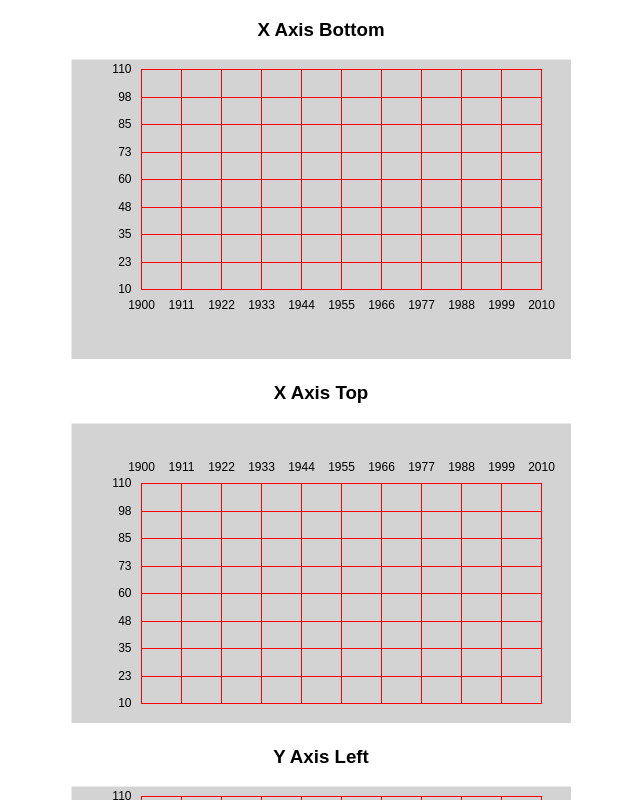
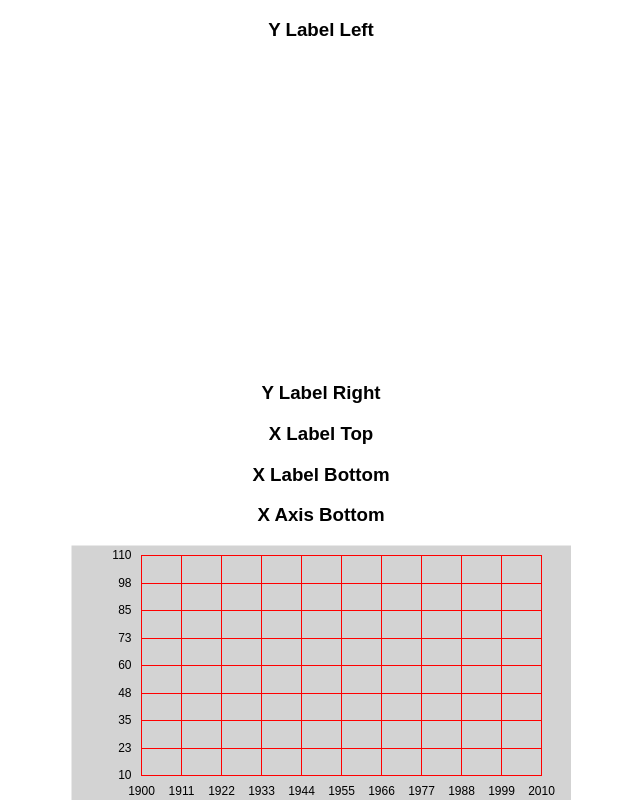
Before and after one commit to t4sk/react-canvas-time-series, a React (Create React App) app: page / in a window 1280 px wide. Shown: the top 800 px of the page, without its empty margins (319-959 px from the left). Built offline with nearby package versions, Linux system fonts and the light colour scheme.

Commit message:
start ui render

```diff
--- a/src/App.js
+++ b/src/App.js
@@ -1,6 +1,7 @@
 import React, { Component } from 'react'
 import './App.css'
 import BackgroundTestRender from './common/background/test-render'
+import UITestRender from './common/ui/test-render'
 import PriceGraph from './price-graph'
 import Candlestick from './candlestick'
 
@@ -23,6 +24,7 @@ class App extends Component {
         </div>
         */}
 
+        <UITestRender />
         <BackgroundTestRender />
       </div>
     )
--- /dev/null
+++ b/src/common/ui/test-render.js
@@ -0,0 +1,69 @@
+import React, { Component } from 'react'
+import * as ui from './index'
+import { merge } from '../util'
+
+class UITestRender extends Component {
+  componentDidMount () {
+    this.ctx = {
+      yLabelLeft: this.refs.yLabelLeft.getContext('2d'),
+    }
+
+    // translate by half pixel to draw thin lines
+    this.ctx.yLabelLeft.translate(0.5, 0.5)
+    this.draw()
+  }
+
+  shouldComponentUpdate () {
+    return false
+  }
+
+  getMetrics () {
+    return {
+      yMin: 10,
+      yMax: 110,
+      xMin: 1900,
+      xMax: 2010
+    }
+  }
+
+  draw () {
+    const metrics = this.getMetrics()
+
+    // ui.draw(
+    //   this.ctx.xAxisBottom, {
+    //     ...merge(this.props, {
+    //       x: {
+    //         axis: {
+    //           at: 'bottom'
+    //         }
+    //       }
+    //     }),
+    //     ...metrics
+    //   }
+    // )
+  }
+
+  render () {
+    return (
+      <div>
+        <h3>Y Label Left</h3>
+        <canvas
+          ref="yLabelLeft"
+          width={this.props.width}
+          height={this.props.height}
+        />
+
+        <h3>Y Label Right</h3>
+        <h3>X Label Top</h3>
+        <h3>X Label Bottom</h3>
+      </div>
+    )
+  }
+}
+
+UITestRender.defaultProps = {
+  width: 500,
+  height: 300,
+}
+
+export default UITestRender
```
